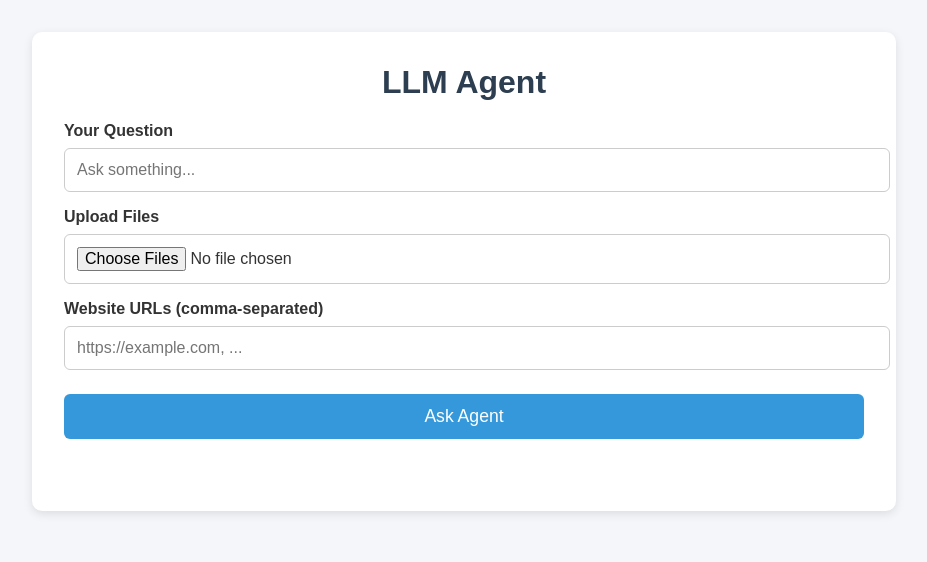
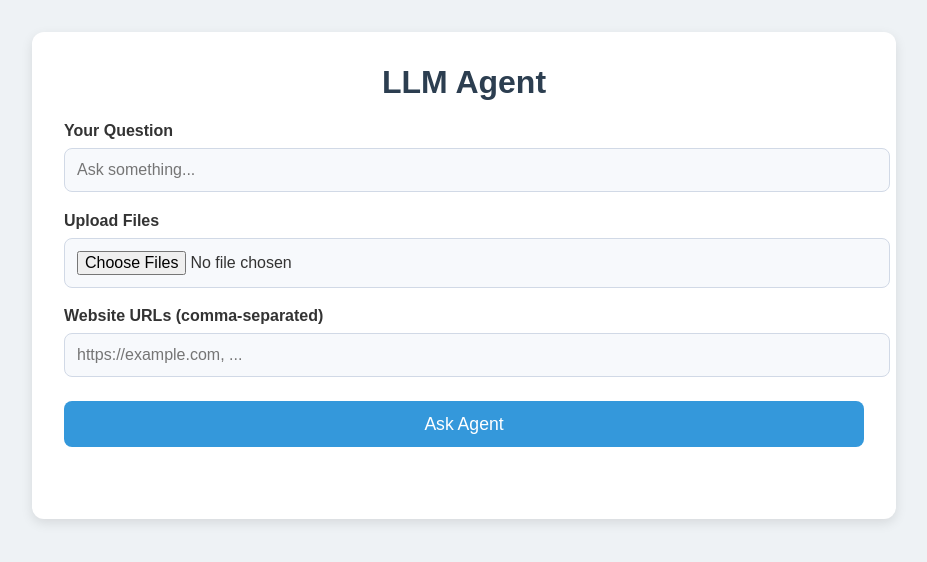
Before and after one commit to RyersonBrower/LLM-Agent, a Flask app: page / in a window 1280 px wide. Shown: the top 562 px of the page, without its empty margins (176-1103 px from the left). Run offline with Flask 3, Linux system fonts and the light colour scheme.

Commit message:
updated UI

```diff
--- a/web/templates/index.html
+++ b/web/templates/index.html
@@ -8,52 +8,52 @@
         body {
             font-family: Arial, sans-serif;
             margin: 0;
-            background: #f5f6fa;
+            background: #eef2f5;
             color: #333;
         }
 
         .container {
             max-width: 800px;
             margin: 2rem auto;
-            background: white;
+            background: #fff;
             padding: 2rem;
-            border-radius: 10px;
-            box-shadow: 0 3px 10px rgba(0,0,0,0.1);
+            border-radius: 12px;
+            box-shadow: 0 4px 12px rgba(0,0,0,0.1);
         }
 
         h1 {
+            text-align: center;
             margin-top: 0;
-            text-align: center;
             font-size: 2rem;
             color: #2c3e50;
         }
 
         label {
             font-weight: bold;
+            margin-top: 1.2rem;
             display: block;
-            margin-top: 1rem;
         }
 
-        input[type="text"],
-        input[type="file"],
-        textarea,
-        button {
+        .input-box {
+            margin-top: 0.5rem;
+            background: #f7f9fc;
+            border: 1px solid #d1d9e6;
+            padding: 0.75rem;
+            border-radius: 8px;
+            font-size: 1rem;
             width: 100%;
-            padding: 0.75rem;
-            margin-top: 0.5rem;
-            border-radius: 6px;
-            border: 1px solid #ccc;
-            font-size: 1rem;
         }
 
         button {
+            width: 100%;
+            margin-top: 1.5rem;
+            padding: 0.8rem;
             background: #3498db;
             color: white;
             border: none;
+            border-radius: 8px;
             cursor: pointer;
-            margin-top: 1.5rem;
             font-size: 1.1rem;
-            transition: background 0.2s ease;
         }
 
         button:hover {
@@ -103,15 +104,14 @@
     <h1>LLM Agent</h1>
 
     <form id="askForm" enctype="multipart/form-data">
-
         <label>Your Question</label>
-        <input type="text" id="question" name="question" placeholder="Ask something..." required />
+        <input class="input-box" type="text" id="question" name="question" placeholder="Ask something..." required>
 
         <label>Upload Files</label>
-        <input type="file" id="files" name="files" multiple />
+        <input class="input-box" type="file" id="files" name="files" multiple>
 
         <label>Website URLs (comma-separated)</label>
-        <input type="text" id="urls" name="urls" placeholder="https://example.com, ..." />
+        <input class="input-box" type="text" id="urls" name="urls" placeholder="https://example.com, ...">
 
         <button type="submit">Ask Agent</button>
     </form>
@@ -137,18 +137,20 @@
         const res = await fetch("/ask", { method: "POST", body: formData });
         const data = await res.json();
 
+        // Clear old history
         historyDiv.innerHTML = "";
+
+        // Render updated history
         data.history.forEach(entry => {
+            const sourcesList = entry.sources && entry.sources.length
+                ? `<div class="sources"><strong>Sources:</strong> ${entry.sources.map(s => s.name).join(", ")}</div>`
+                : "";
+
             historyDiv.innerHTML += `
                 <div class="entry">
                     <div class="you">You: ${entry.question}</div>
-                    <div class="agent">Agent: ${entry.answer}</div>
-
-                    ${entry.sources && entry.sources.length ? `
-                        <div class="sources">
-                            <strong>Sources:</strong> ${entry.sources.map(s => s.name).join(", ")}
-                        </div>
-                    ` : ""}
+                    <div class="agent">${entry.answer}</div>
+                    ${sourcesList}
                 </div>
             `;
         });
```
Also changed, not shown: other parts of web/templates/index.html (+16 -15 lines).
